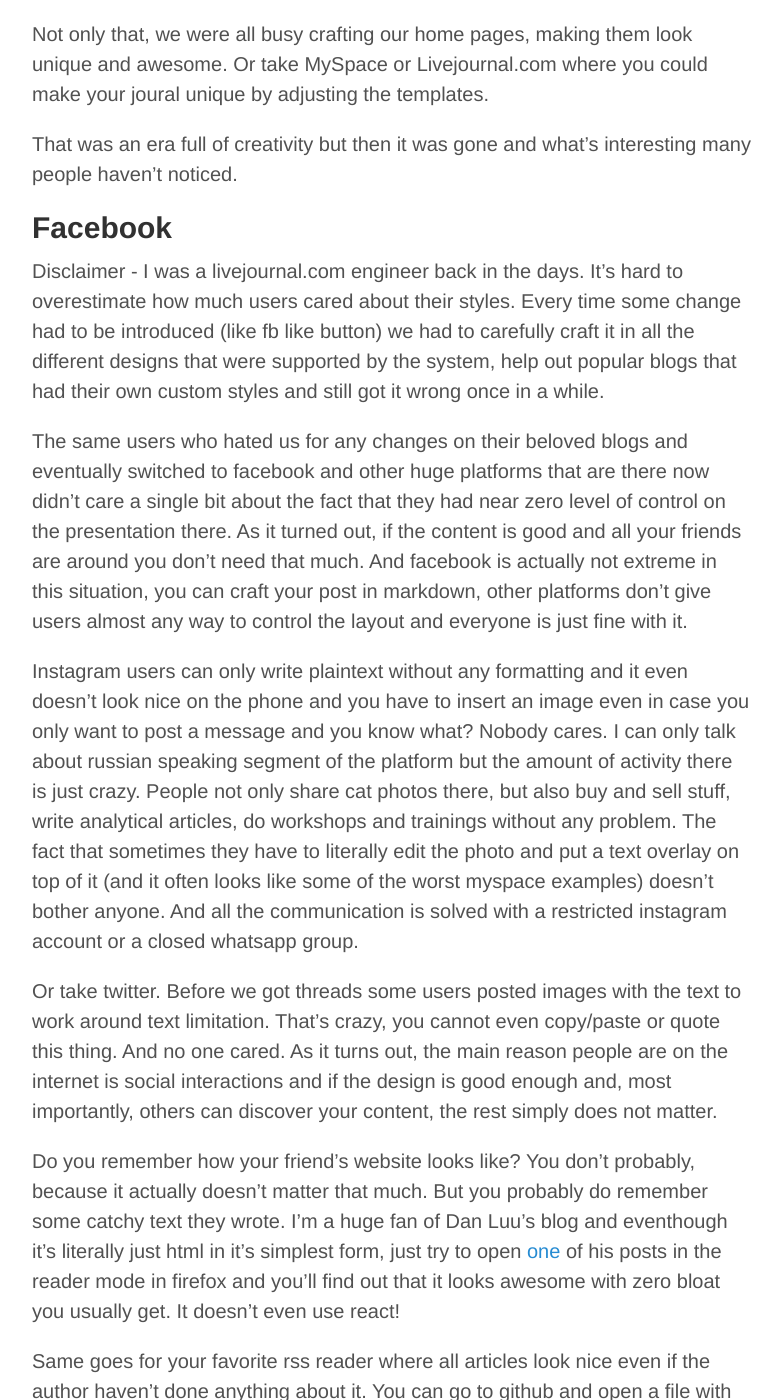
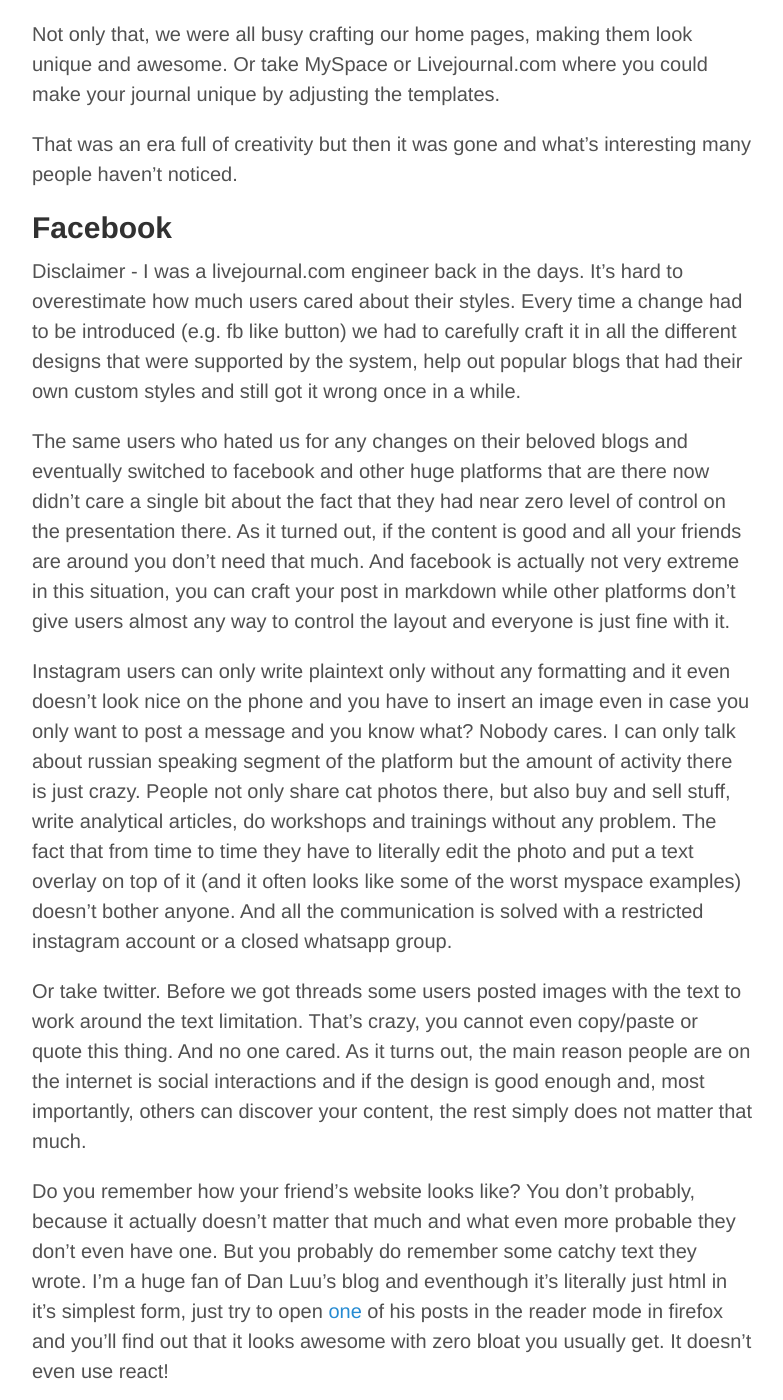
Before and after one commit to can3p/can3p.github.io, a Jekyll site: the page built from _posts/2022-10-14-no-html.md, in a window 1280 px wide and 1400 px high, scrolled down 620 px. Shown: the whole window, without its empty margins (248-1031 px from the left). Built offline with Jekyll 4.4.1, drawn with Linux system fonts in a browser that asks for light colours; comment, search, counter and statistics services are not loaded; some of the changed text lies outside the part shown.

Commit message:
typos and grammar fixes

```diff
--- a/_posts/2022-10-14-no-html.md
+++ b/_posts/2022-10-14-no-html.md
@@ -19,7 +19,7 @@
 
 Not only that, we were all busy crafting our home pages, making them look
 unique and awesome. Or take MySpace or Livejournal.com where you could make
-your joural unique by adjusting the templates.
+your journal unique by adjusting the templates.
 
 That was an era full of creativity but then it was gone and what's interesting
 many people haven't noticed.
@@ -27,53 +27,55 @@
 ## Facebook
 
 Disclaimer - I was a livejournal.com engineer back in the days. It's hard to
-overestimate how much users cared about their styles. Every time some change
-had to be introduced (like fb like button) we had to carefully craft it in all
+overestimate how much users cared about their styles. Every time a change
+had to be introduced (e.g. fb like button) we had to carefully craft it in all
 the different designs that were supported by the system, help out popular blogs
 that had their own custom styles and still got it wrong once in a while.
 
 The same users who hated us for any changes on their beloved blogs and
 eventually switched to facebook and other huge platforms that are there now
 didn't care a single bit about the fact that they had near zero level of
-control on the presentation there. As it turned out, if the content is good
-and all your friends are around you don't need that much. And facebook is
-actually not extreme in this situation, you can craft your post in markdown,
+control on the presentation there. As it turned out, if the content is good and
+all your friends are around you don't need that much. And facebook is actually
+not very extreme in this situation, you can craft your post in markdown while
 other platforms don't give users almost any way to control the layout and
 everyone is just fine with it.
 
-Instagram users can only write plaintext without any formatting and it even
-doesn't look nice on the phone and you have to insert an image even in case you
-only want to post a message and you know what? Nobody cares. I can only talk
-about russian speaking segment of the platform but the amount of activity there
-is just crazy. People not only share cat photos there, but also buy and sell
-stuff, write analytical articles, do workshops and trainings without any
-problem. The fact that sometimes they have to literally edit the photo and put
-a text overlay on top of it (and it often looks like some of the worst myspace
-examples) doesn't bother anyone. And all the communication is solved with a
-restricted instagram account or a closed whatsapp group.
+Instagram users can only write plaintext only without any formatting and it
+even doesn't look nice on the phone and you have to insert an image even in
+case you only want to post a message and you know what? Nobody cares. I can
+only talk about russian speaking segment of the platform but the amount of
+activity there is just crazy. People not only share cat photos there, but also
+buy and sell stuff, write analytical articles, do workshops and trainings
+without any problem. The fact that from time to time they have to literally
+edit the photo and put a text overlay on top of it (and it often looks like
+some of the worst myspace examples) doesn't bother anyone. And all the
+communication is solved with a restricted instagram account or a closed
+whatsapp group.
 
 Or take twitter. Before we got threads some users posted images with the text
-to work around text limitation. That's crazy, you cannot even copy/paste or
-quote this thing. And no one cared. As it turns out, the main reason people
-are on the internet is social interactions and if the design is good enough
-and, most importantly, others can discover your content, the rest simply does
-not matter.
+to work around the text limitation. That's crazy, you cannot even copy/paste or
+quote this thing. And no one cared. As it turns out, the main reason people are
+on the internet is social interactions and if the design is good enough and,
+most importantly, others can discover your content, the rest simply does not
+matter that much.
 
 Do you remember how your friend's website looks like? You don't probably,
-because it actually doesn't matter that much. But you probably do remember some
-catchy text they wrote. I'm a huge fan of Dan Luu's blog and eventhough it's
-literally just html in it's simplest form, just try to open [one][1] of his
-posts in the reader mode in firefox and you'll find out that it looks awesome
-with zero bloat you usually get. It doesn't even use react!
+because it actually doesn't matter that much and what even more probable they
+don't even have one. But you probably do remember some catchy text they wrote.
+I'm a huge fan of Dan Luu's blog and eventhough it's literally just html in
+it's simplest form, just try to open [one][1] of his posts in the reader mode
+in firefox and you'll find out that it looks awesome with zero bloat you
+usually get. It doesn't even use react!
 
-Same goes for your favorite rss reader where all articles look nice even if the
-author haven't done anything about it. You can go to github and open a file
-with this very post and it will render just fine for you, zero html involved
-from my side.
+Same goes for your favorite rss reader where all articles look nice even though
+the author doesn't have to do anything with it. You can go on github and open a
+file with this very post and it will render just fine for you, zero html or
+styling involved from my side.
 
 ## HTML
 
-Now let's discuss, what unites social platforms, rss readers and firefox reader
+Now let's discuss what unites social platforms, rss readers and firefox reader
 mode.
 
 If you compare all of them you will see that they all do not support any of the
@@ -103,20 +105,19 @@
 supporting their own rendering engines.
 
 Another angle to take is that there is another problem that's being discussed
-every now and then - as time goes by, the web is not getting any faster. We
-get better connection only to get more bloated websites as a result. A basic
-website can deliver megabytes and megabytes of styles and scripts just
-because an unlucky dependency made webpack to include a half of npm registry
-into the build. You can fight against it, but that's really an uphill battle,
-everything is designed in a way to make including more stuff simpler, not
-the opposite. The CSS design is fundamentally hostile to any cleanups, which
-most people who tried to remove a `div p a` selector from the code base
-would agree with.
+every now and then - as time goes by, the web is not getting any faster. We get
+better connection only to get more bloated websites as a result. A basic
+website can deliver megabytes and megabytes of styles and scripts just because
+an unlucky dependency made webpack include a half of npm registry into the
+build. You can fight against it, but that's really an uphill battle, everything
+is designed in a way to make including more stuff simpler, not the opposite.
+The CSS design is fundamentally hostile to any cleanups, which most people who
+tried to remove a `div p a` selector from the code base would agree with.
 
 Just to make the final point: none of the dialects used by the platforms is
 standardised. Markdown has a standard, but except from really basic stuff that
 covers suprisingly big amount of cases, the rest is not really well supported
-every where and again that doesn't bother too many people.
+everywhere and again that doesn't bother too many people.
 
 ## Full circle
 
@@ -159,6 +160,14 @@
 markup languages and alternative content types could open up a new market
 for the new apps that would compete to render them the best.
 
+One good question to ask is why should something new be created if we already
+have rss/atom feeds and rss readers that can handle them? RSS is there and is a
+good example of a different path the Web could have taken. At the same time
+it's optimized to share a feed of information (sequential)  and it's always
+done as something auxillary to the main web page and not as a primary channel.
+What I prpopose is to go have custom protocols as a main way of presentation
+of whatever is needed to be presented.
+
 
 [1]: https://danluu.com/simple-architectures/
 [2]: https://gemini.circumlunar.space/software/
```
Also changed, not shown: other parts of _posts/2022-10-14-no-html.md (+11 -11 lines).
